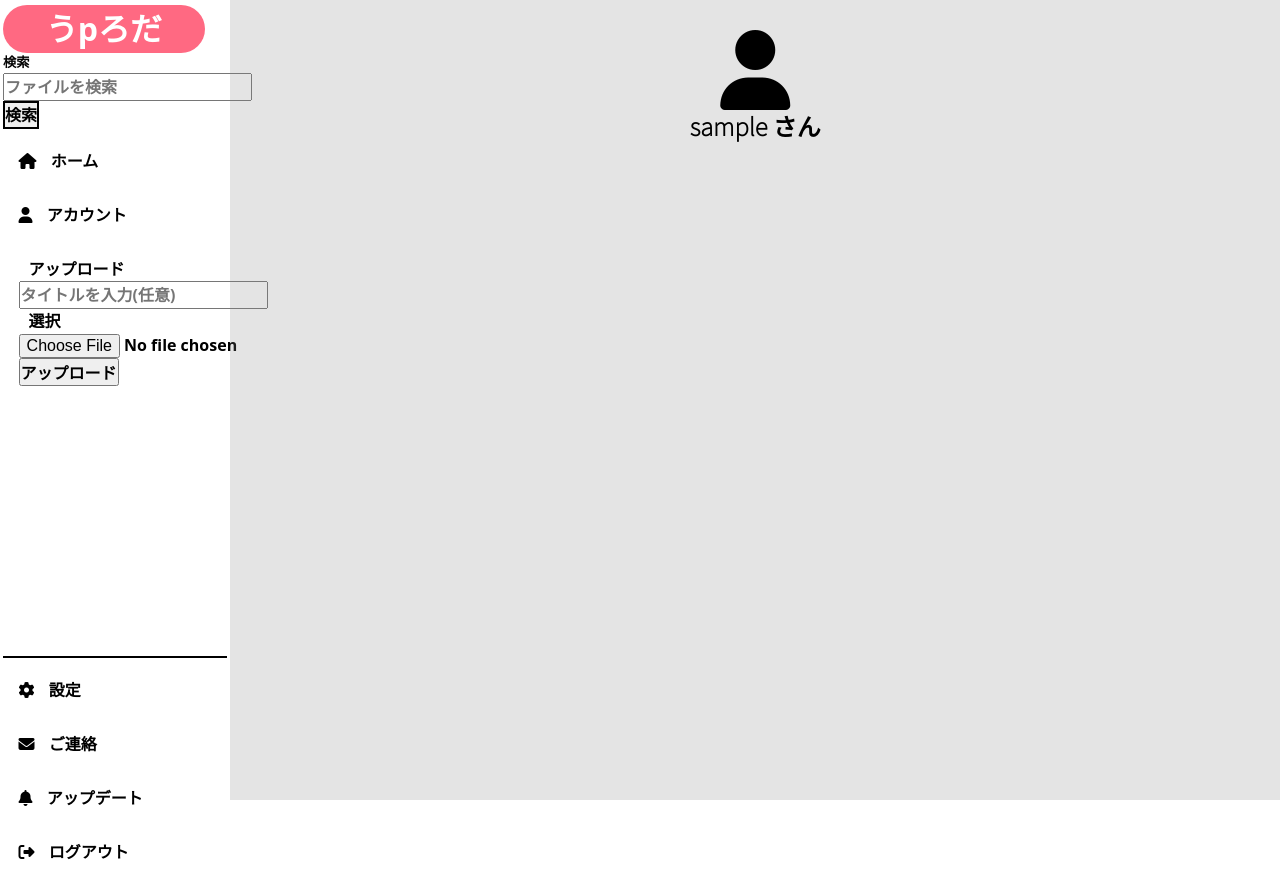
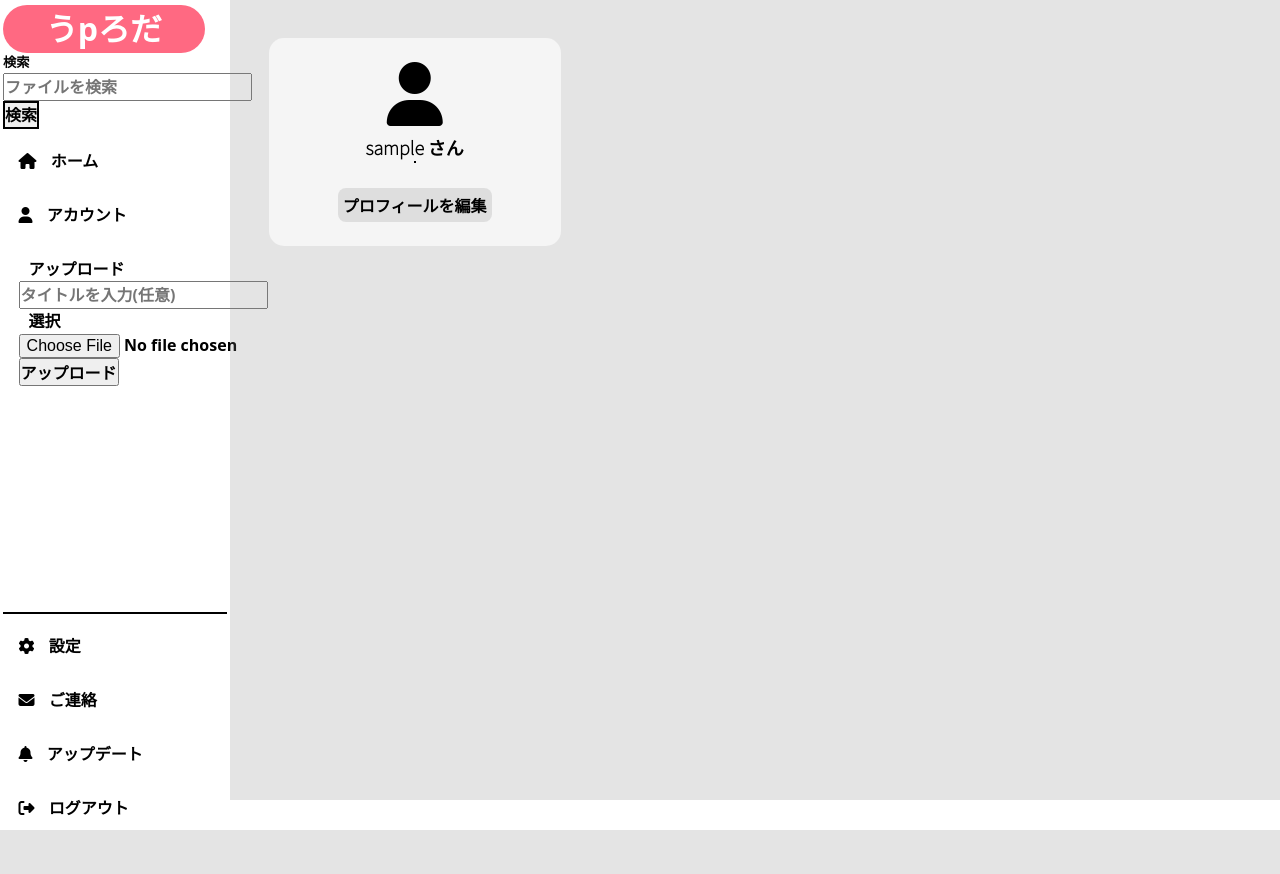
Before and after one commit to shi0n0/FileSendApp, a Django app: page /mypage in a window 1280 px wide. After the commit the page ends 830 px from the top, so only its background shows below. Run offline with Django 4.2, Linux system fonts and the light colour scheme; the visitor is signed in with stand-in values (Sample User, id 1); some libraries are stand-ins or nearby versions.

Commit message:
マイページにアカウント情報の表示、プロフィールの編集機能の追加

```diff
--- a/FileSendApp/urls.py
+++ b/FileSendApp/urls.py
@@ -25,5 +25,6 @@ urlpatterns = [
     path('logout', include('core.urls' , namespace='logout')),
     path('base', include('core.urls' , namespace='base')),
     path('search', include('core.urls' , namespace='search')),
-    path('<int:id>', include('core.urls' , namespace='detail'))
+    path('<int:id>', include('core.urls' , namespace='detail')),
+    path('edit_profile/', include('core.urls' , namespace='edit_profile')),
 ]
--- a/core/models.py
+++ b/core/models.py
@@ -51,6 +51,7 @@ class User(AbstractBaseUser, PermissionsMixin):
     is_staff = models.BooleanField(_("staff status"), default=False)
     is_active = models.BooleanField(_("active"), default=True)
     date_joined = models.DateTimeField(_("date joined"), default=timezone.now)
+    bio = models.TextField(_("bio"), null=False, blank=True)
 
     objects = UserManager()
     USERNAME_FIELD = "email"
--- a/core/static/style.css
+++ b/core/static/style.css
@@ -60,7 +60,7 @@ a{
 }
 .spacer{
     width: 95%;
-    height: 32.5vh;
+    height: 27vh;
 }
 .line{
     border: solid 0.25px;
@@ -69,12 +69,11 @@ a{
 
 .content{
     display: flex;
-    flex-direction: column;
     background-color:rgba(128, 128, 128, 0.216);
     font-family: 'Noto Sans JP', sans-serif;
     color: black;
     width: 100%;
-    padding: 30px;
+    padding: 3%;
     overflow-y: scroll;
 }
 
@@ -86,11 +85,50 @@ a{
 }
 
 .account-main{
+    width: 30%;
     display: flex;
     flex-direction: column;
     align-items: center;
+    background-color: whitesmoke;
+    border-radius: 15px;
+    padding: 24px;
+    word-break: break-all;
+    height: fit-content;
+    position: relative;
 }
 
+.mypage-name{
+    font-size: 18px;
+    margin-top: 8px;
+}
+
+.mypage-bio{
+    font: 14px;
+    margin-top: 8px;
+    border-top: solid 0.25px;
+    padding-top: 8px;
+}
+
+.edit-profile-button{
+    background-color: rgba(128, 128, 128, 0.2);
+    transition: background-color 150ms;
+    padding: 5px;
+    border-radius: 8px;
+    margin-top: 8px;
+}
+.edit-profile-button:hover{
+    background-color: rgba(128, 128, 128, 0.5);
+}
+
+/* プロフィール編集画面 */
+.edit-profile{
+    width: 100%;
+    display: flex;
+    flex-direction: column;
+}
+.edit-profile input,textarea{
+    width: 100%;
+}
 /* 検索結果 */
 .result{
     width: 70%;
--- a/core/templates/account/mypage.html
+++ b/core/templates/account/mypage.html
@@ -2,9 +2,12 @@
 
 {% block content %}
 <div class="account-main">
-    <i class="fa-solid fa-user fa-5x"></i>
+    <i class="fa-solid fa-user fa-4x"></i>
     {% if user.is_authenticated %}
-        <h2>{{ user.username }} さん</h2>
+        <p class="mypage-name">{{ user.username }} さん</p>
+        <div class="line"></div>
+        <p class="mypage-bio">{{ user.bio }}</p>
+        <a class="edit-profile-button" href="/edit_profile">プロフィールを編集</a>
     {% else %}
         名無しさん
         <p>ログインは<a style="color: rgb(6, 172, 255);" href="{% url 'core:login' %}">こちら</a></p>
--- a/core/urls.py
+++ b/core/urls.py
@@ -14,7 +14,8 @@ urlpatterns = [
     path("logout", views.AccountLogoutView.as_view(), name="logout"),
     path("base", views.base, name='base'),
     path("search", views.SearchView.as_view(), name="search"),
-    path("<int:id>", views.SearchView.id_view, name="detail")
+    path("<int:id>", views.SearchView.id_view, name="detail"),
+    path('edit_profile/', views.edit_profile, name='edit_profile'),
 ]
 if settings.DEBUG:
     urlpatterns += static(settings.MEDIA_URL, document_root=settings.MEDIA_ROOT)
--- a/core/views.py
+++ b/core/views.py
@@ -15,6 +15,8 @@ from django.http import HttpResponse
 from django.db.models import Q
 from functools import reduce
 from operator import and_
+from django.contrib.auth.decorators import login_required
+from .forms import UserForm
 
 # アップロードとデリート
 def mypage (request):
@@ -125,3 +127,14 @@ class SearchView(View):
         elif detail.content_type.startswith('text/plain'):
             file_type = 'text'
         return render(request, 'core/detail.html', {'detail': detail, 'file_type': file_type})
+
+@login_required
+def edit_profile(request):
+    if request.method == 'POST':
+        form = UserForm(request.POST, instance=request.user)
+        if form.is_valid():
+            form.save()
+            return redirect('/mypage')
+    else:
+        form = UserForm(instance=request.user)
+    return render(request, 'account/edit_profile.html', {'form': form})
```
Also changed, not shown: core/forms.py (+7 -0 lines), core/templates/account/edit_profile.html (added, +13 -0 lines), core/migrations/0003_user_bio.py (added), 8 other files.
